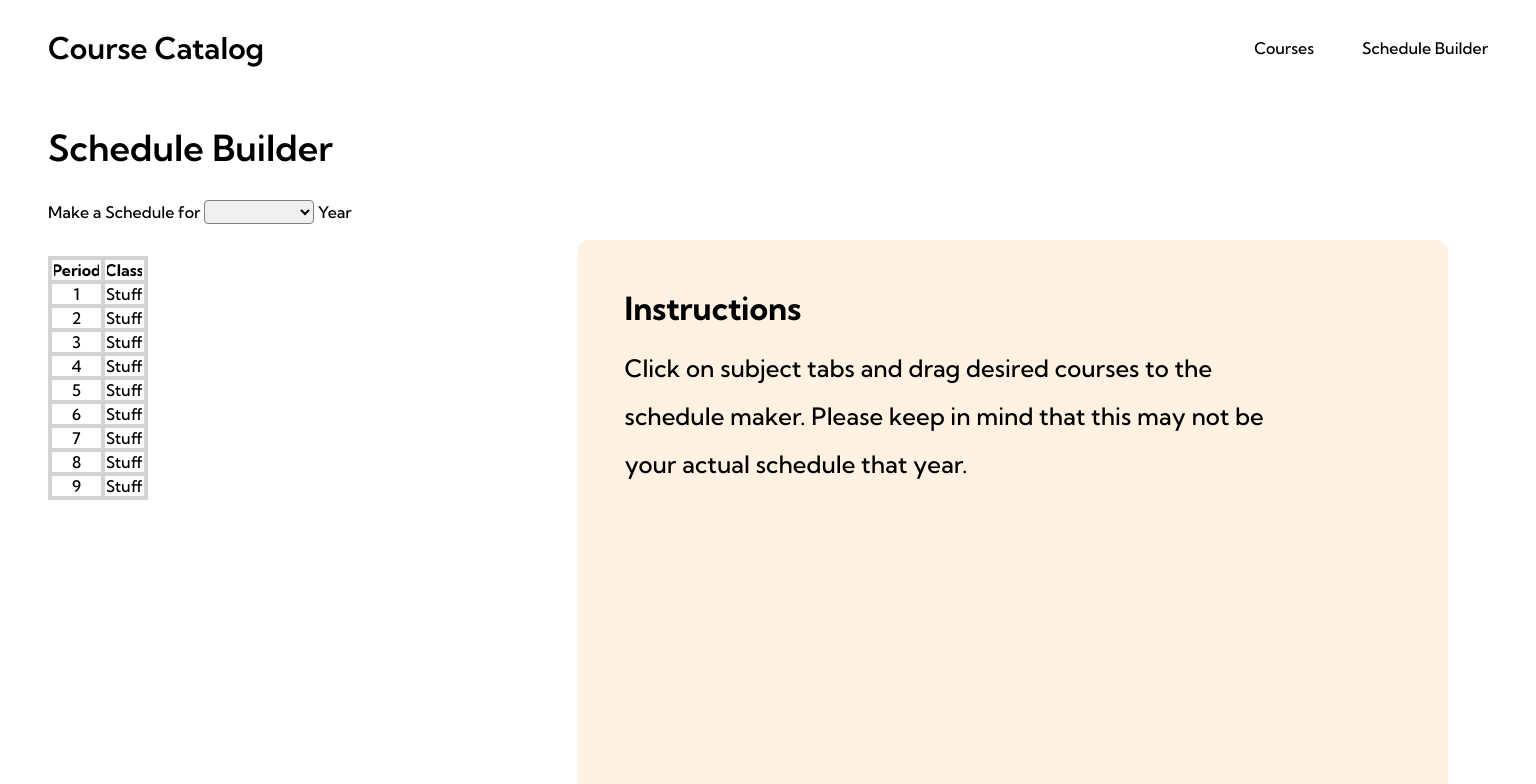
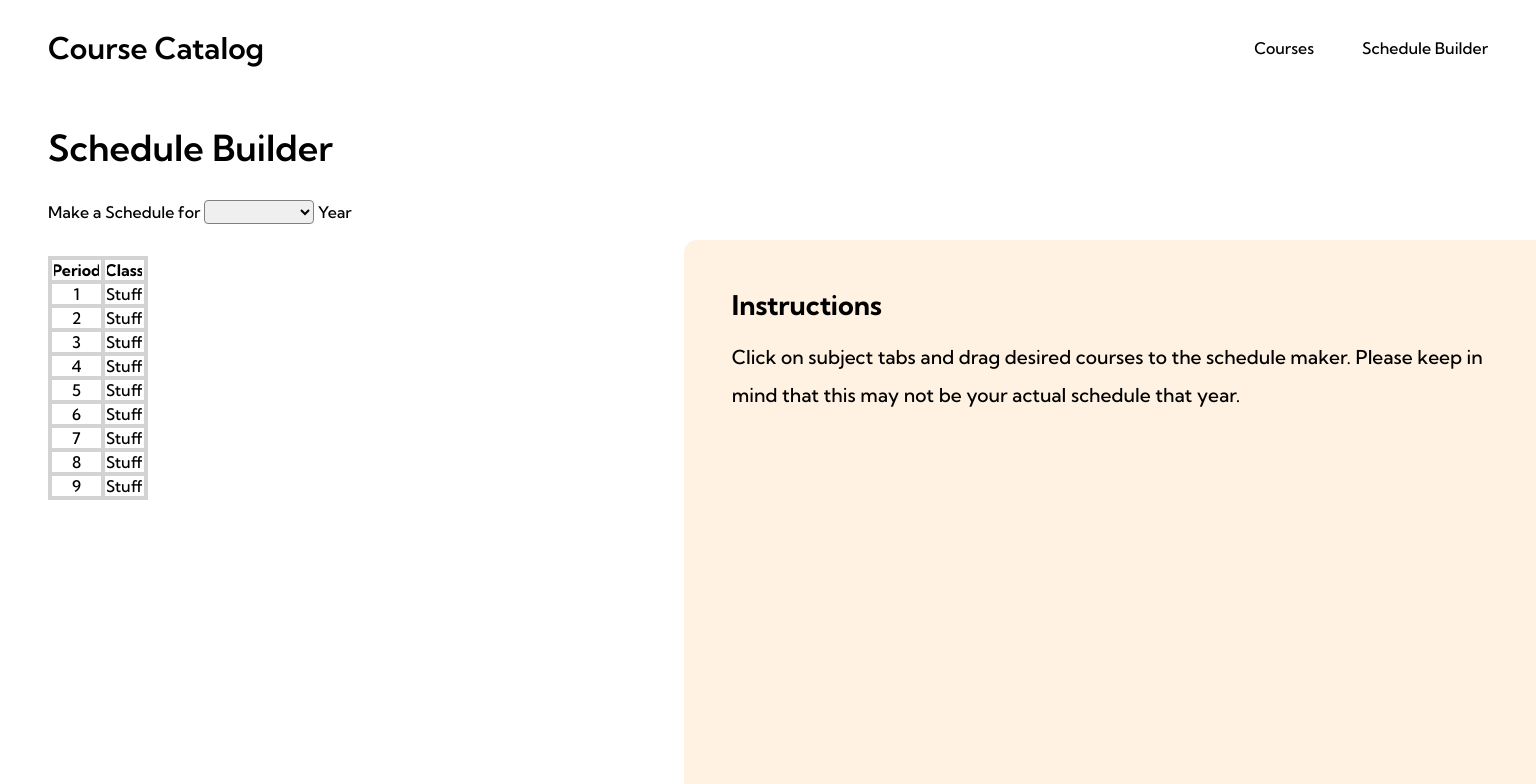
Before and after one commit to sitechtimes/course-catalog, a Nuxt app in the folder course-catalog/: page /ScheduleBuilder in a window 1536 px wide. Shown: the top 784 px of the page. Built offline with nearby package versions, Linux system fonts and the light colour scheme.

Commit message:
Update Courses.vue

```diff
--- a/course-catalog/components/schedule builder/Courses.vue
+++ b/course-catalog/components/schedule builder/Courses.vue
@@ -36,8 +36,8 @@
 @media only screen and (min-width: 1440px) {
   .file {
     line-height: 4;
-    width: 65%;
-    margin-left: 32%;
+    width: 75%;
+    margin-left: 40%;
     background-color: #fff2e2;
     border-radius: 0.8rem;
     padding: 3rem;
@@ -48,10 +48,10 @@
   }
   h2 {
     font-weight: bold;
-    font-size: 2rem;
+    font-size: 1.7rem;
   }
   h3 {
-    font-size: 1.5rem;
+    font-size: 1.2rem;
   }
 }
 </style>
```
